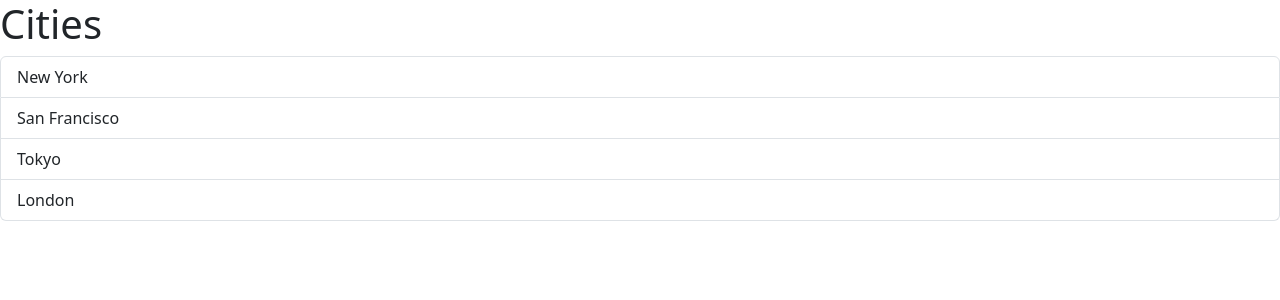
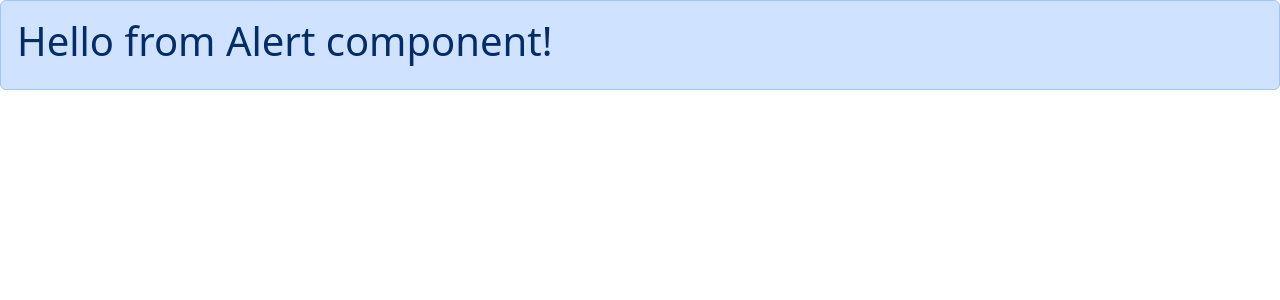
Before and after one commit to kytcrystal/react-project, a React (Vite) app in the folder react-app/: page / in a window 1280 px wide. Shown: the top 300 px of the page. Built offline with nearby package versions, Linux system fonts and the light colour scheme.

Commit message:
passing children

```diff
--- a/react-app/src/App.tsx
+++ b/react-app/src/App.tsx
@@ -1,13 +1,11 @@
-import ListGroup from "./components/ListGroup";
+import Alert from "./components/Alert";
 
 function App() {
-
-  let items = ["New York", "San Francisco", "Tokyo", "London"];
-  const handleSelectItem = (item: string) => {
-    console.log(item);
-  };
-
-  return <div><ListGroup items={items} heading="Cities" onSelectItem={handleSelectItem}/></div>
+  return (
+    <div>
+      <Alert><h1>Hello from Alert component!</h1></Alert>
+    </div>
+  )
 }
 
 export default App;
--- /dev/null
+++ b/react-app/src/components/Alert.tsx
@@ -0,0 +1,12 @@
+import type { ReactNode } from "react";
+
+interface Props {
+    children: ReactNode; //to pass children elements that are HTML content
+}
+const Alert = ({ children }: Props) => {
+  return (
+    <div className="alert alert-primary">{children}</div>
+  )
+}
+
+export default Alert
```
